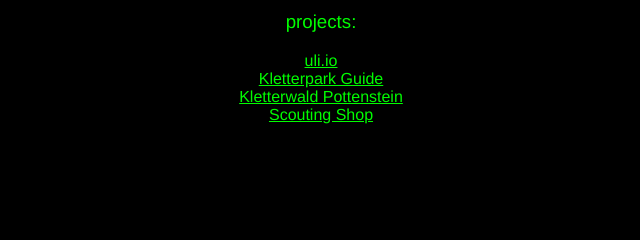
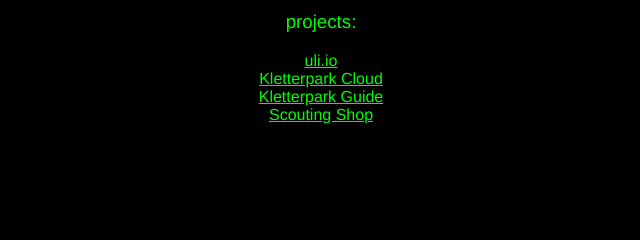
Before and after one commit to uehler/ehlertainment, a plain HTML site: page index.html in a window 1280 px wide. Shown: the part 223-463 px from the top of the page, 319-959 px from the left. Drawn offline with Linux system fonts and the light colour scheme.

Commit message:
Kletterpark Cloud verlinkt

```diff
--- a/index.html
+++ b/index.html
@@ -45,8 +45,8 @@
             <h3>projects:</h3>
             <p>
                 <a href="https://uli.io" title="uli.io">uli.io</a><br>
+                <a href="https://kletterpark.cloud" title="Kletterpark Cloud - Reservierungssystem, Arbeitszeiterfassung und Dienstplantool für Kletterparks">Kletterpark Cloud</a><br>
                 <a href="https://kletterpark.guide" title="Kletterpark Guide">Kletterpark Guide</a><br>
-                <a href="https://kletterwald-pottenstein.de" title="Kletterwald Pottenstein">Kletterwald Pottenstein</a><br>
                 <a href="https://scouting.shop" title="Scouting Shop">Scouting Shop</a>
             </p>
         </main>
```
